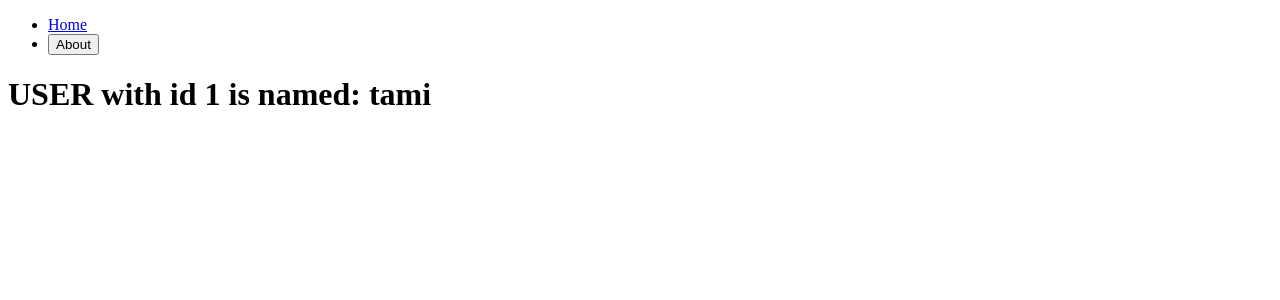
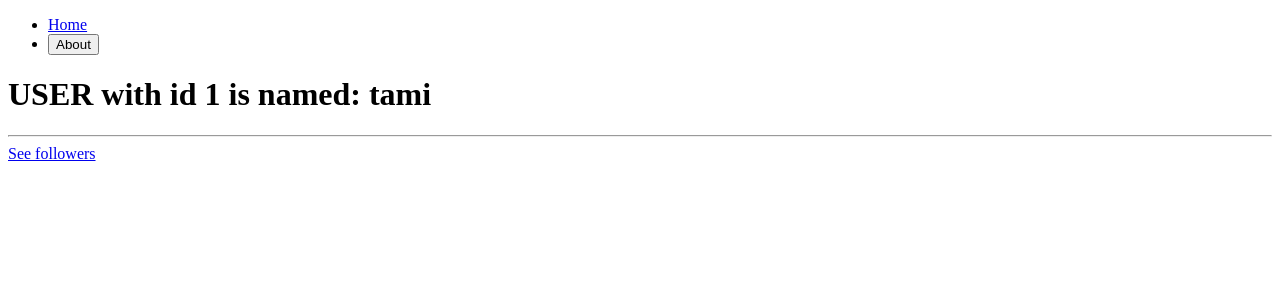
Before and after one commit to tamoimi/typescript-react-class, a React (Create React App) app: page /users/1 in a window 1280 px wide. Shown: the top 300 px of the page. Built offline with nearby package versions, Linux system fonts and the light colour scheme.

Commit message:
feat: add outlet

```diff
--- /dev/null
+++ b/src/srceens/users/Followers.tsx
@@ -0,0 +1,8 @@
+const Followers = () => {
+return (
+  <>
+  <h1>Followers</h1>
+  </>
+)
+}
+export default Followers
--- a/src/srceens/users/User.tsx
+++ b/src/srceens/users/User.tsx
@@ -1,4 +1,4 @@
-import { useParams } from "react-router-dom";
+import { Link, Outlet, useParams } from "react-router-dom";
 import { users } from "../../db";
 
 const User = () => {
@@ -8,6 +8,9 @@
       <h1>
         USER with id {userId} is named: {users[Number(userId) - 1].name}
       </h1>
+      <hr />
+      <Link to={"followers"}>See followers</Link>
+      <Outlet/>
     </>
   );
 };
```
Also changed, not shown: src/srceens/Router.tsx (+8 -1 lines).
